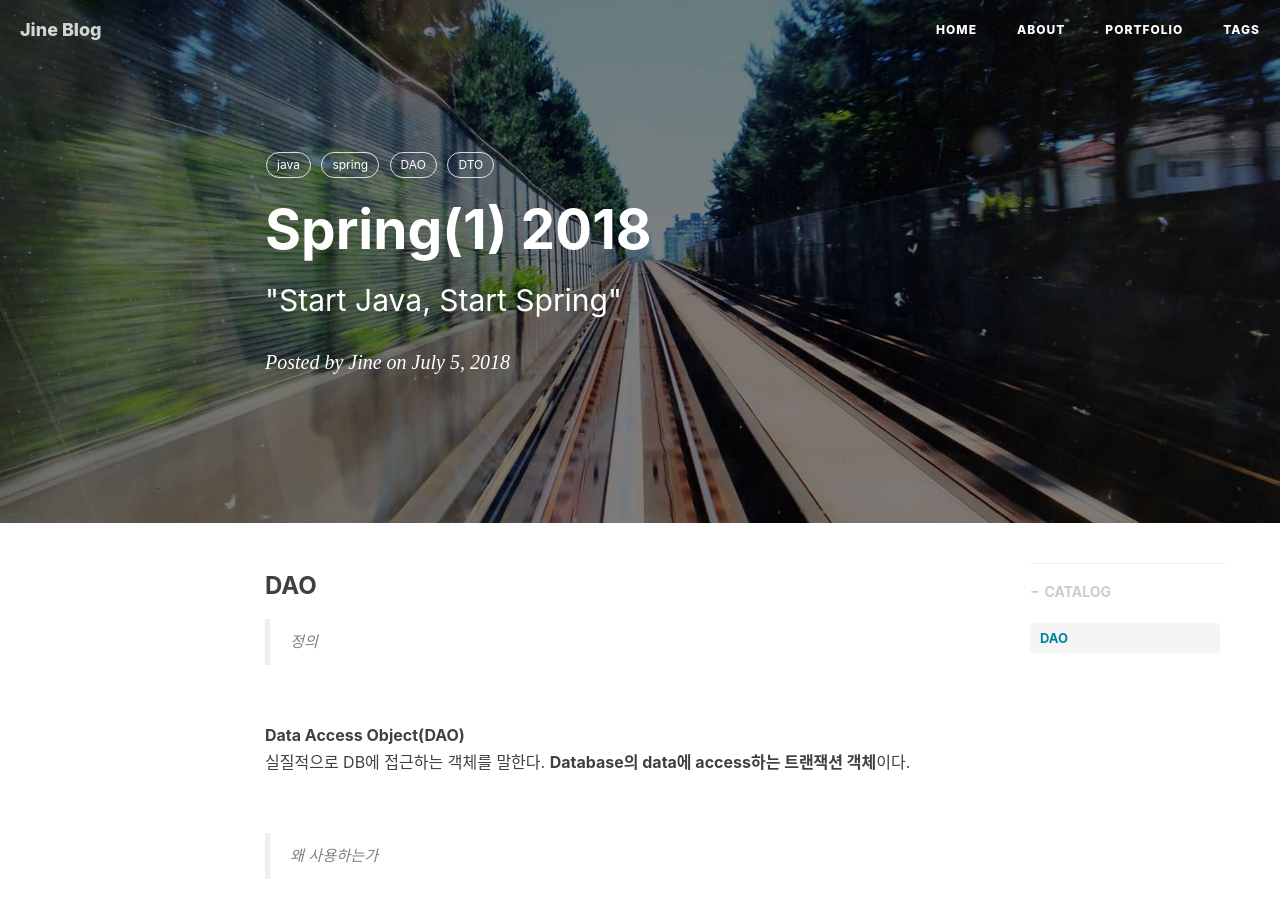
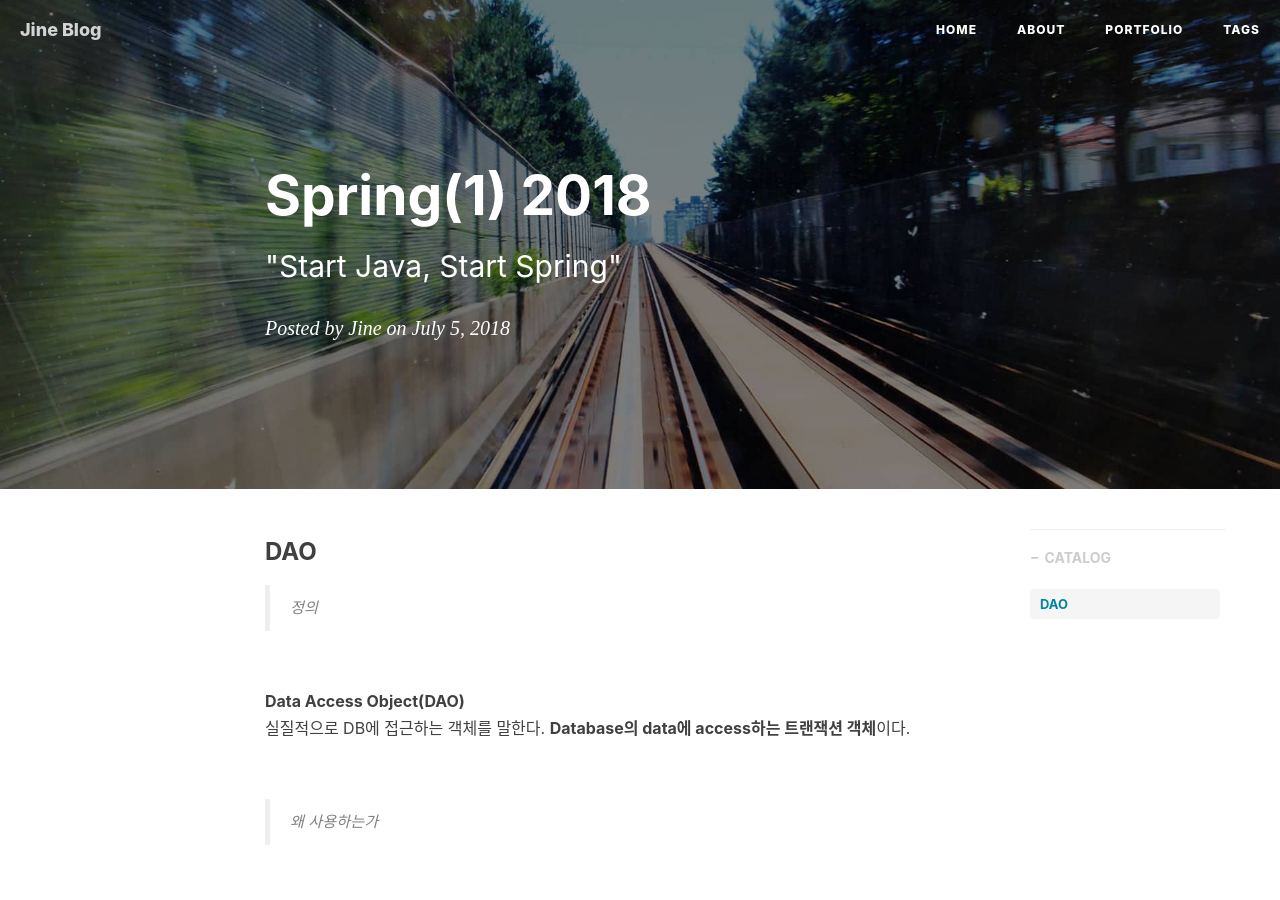
Before and after one commit to jine9529/jine9529.github.io, a Jekyll site: the page built from _posts/2018-07-05-spring(1)-2018.md, in a window 1280 px wide and 900 px high. Built offline with Jekyll 4.4.1, drawn with Linux system fonts in a browser that asks for light colours; nearby versions of some CDN libraries; comment, search, counter and statistics services are not loaded.

Commit message:
modify code

```diff
--- a/_posts/2018-07-05-spring(1)-2018.md
+++ b/_posts/2018-07-05-spring(1)-2018.md
@@ -7,10 +7,7 @@ author:     "Jine"
 header-img: "img/post-bg-2015.jpg"
 catalog: true
 tags:
-    - java
-    - spring
-    - DAO
-    - DTO
+
 ---
 
 ### DAO
```
